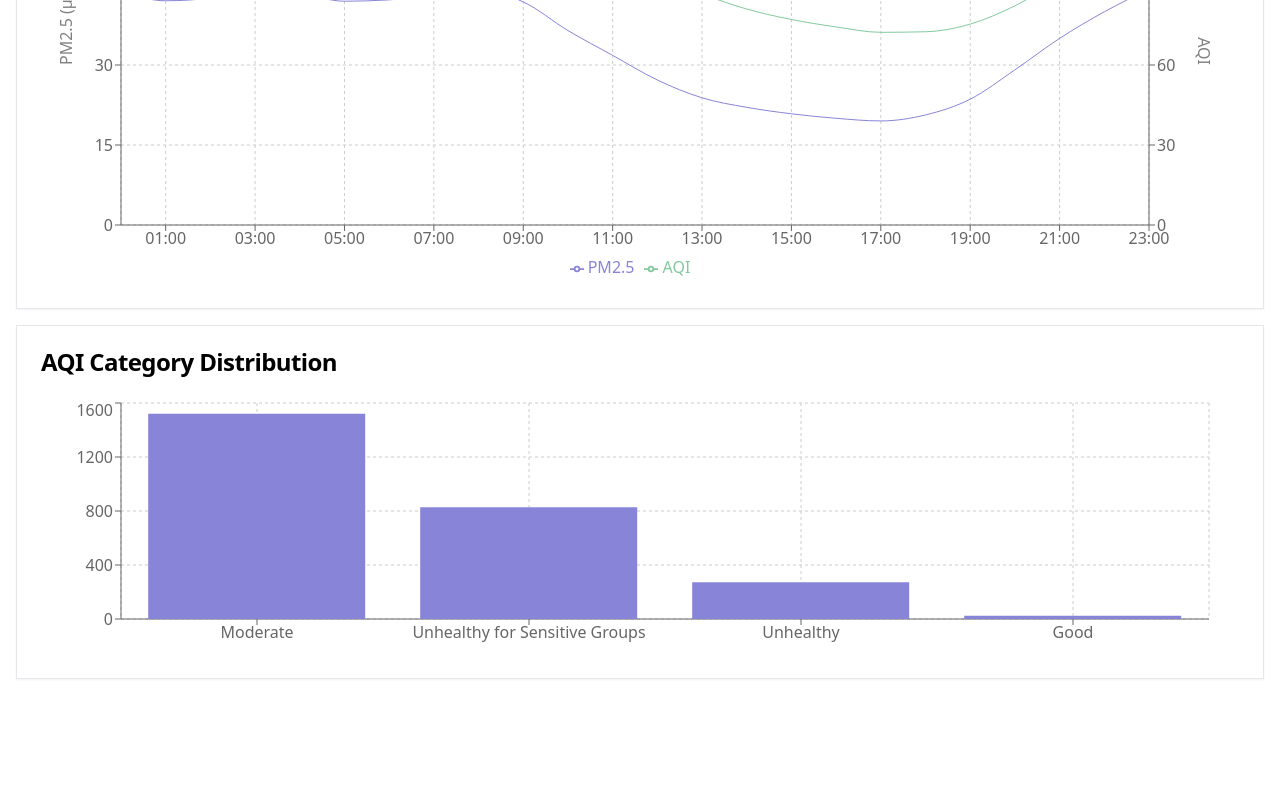
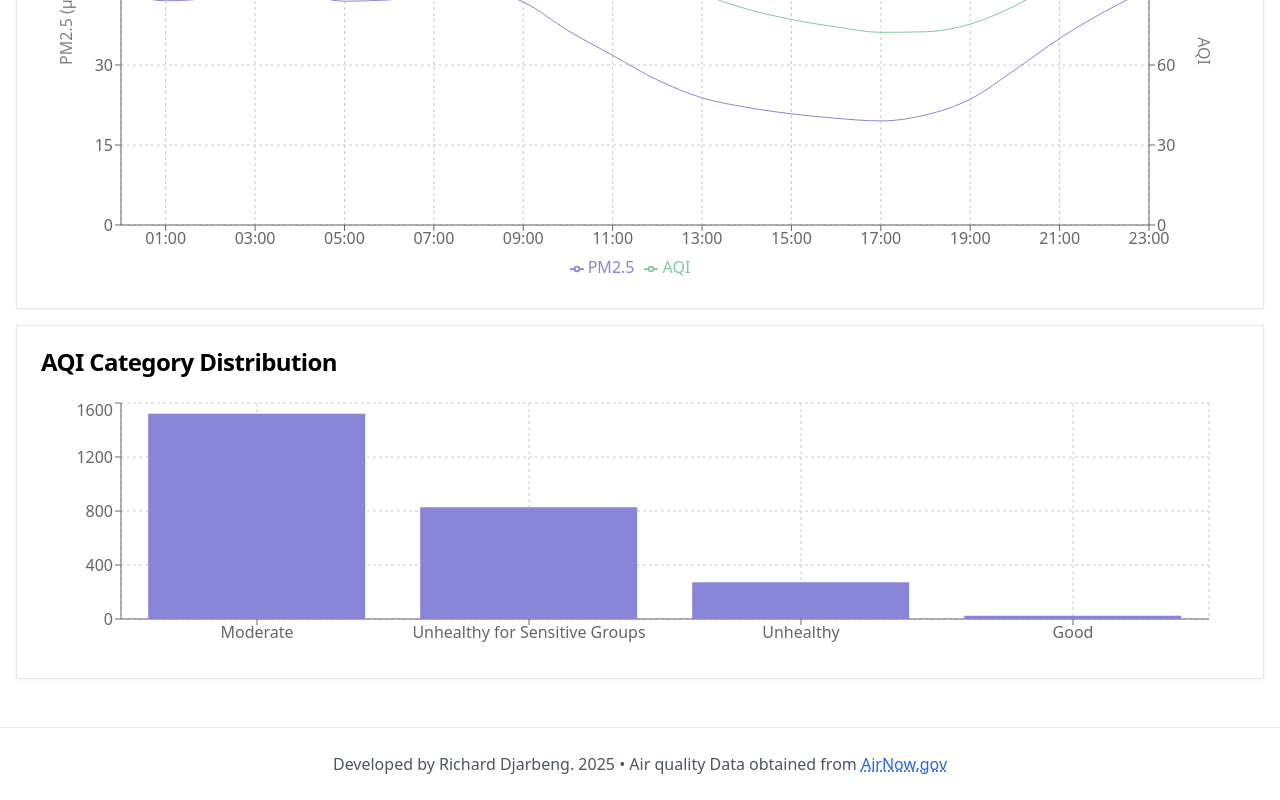
Before and after one commit to RDjarbeng/air-quality-analysis_dashboard, a Next.js app: page / in a window 1280 px wide. Shown: the part 1297-2097 px from the top of the page. Before the commit the page ends 1992 px from the top, so only its background shows below. Built offline with nearby package versions, Linux system fonts and the light colour scheme.

Commit message:
Add footer

```diff
--- /dev/null
+++ b/src/components/Footer.tsx
@@ -0,0 +1,26 @@
+import React from 'react';
+
+export function Footer() {
+  const currentYear = new Date().getFullYear();
+
+  return (
+    <footer className="mt-8 py-6 border-t">
+      <div className="container mx-auto px-4 text-center text-gray-600">
+        <p>
+          Developed by Richard Djarbeng. {currentYear}
+          {' • '}
+          <span>Air quality Data obtained from{' '}
+            <a
+              href="https://www.airnow.gov/international/us-embassies-and-consulates/"
+              target="_blank"
+              rel="noopener noreferrer"
+              className="text-blue-600 hover:text-blue-800 underline decoration-dotted"
+            >
+              AirNow.gov
+            </a>
+          </span>
+        </p>
+      </div>
+    </footer>
+  );
+}
--- a/src/pages/index.tsx
+++ b/src/pages/index.tsx
@@ -5,6 +5,7 @@ import Papa from 'papaparse';
 import _ from 'lodash';
 import { useState } from 'react';
 import AirQualityDashboard from '../components/AirQualityDashboard';
+import { Footer } from '../components/Footer';
 
 type AirQualityData = {
   daily: any[];
@@ -24,7 +25,8 @@ export default function Home({ yearData, combinedData }: { yearData: YearData; c
   const years = Object.keys(yearData).sort();
 
   return (
-    <div className="container mx-auto p-4">
+    <div className="min-h-screen flex flex-col">
+      <div className="container mx-auto p-4 flex-grow">
         <div className="mb-6 space-y-4">
           <div className="flex items-center space-x-4">
             <div>
@@ -81,6 +83,8 @@ export default function Home({ yearData, combinedData }: { yearData: YearData; c
           data={showCombined ? combinedData : yearData[selectedYear]}
           showAQI={showAQI}
         />
+      </div>
+      <Footer />
     </div>
   );
 }
```
Lines whose indentation alone changed are shown as unchanged.
